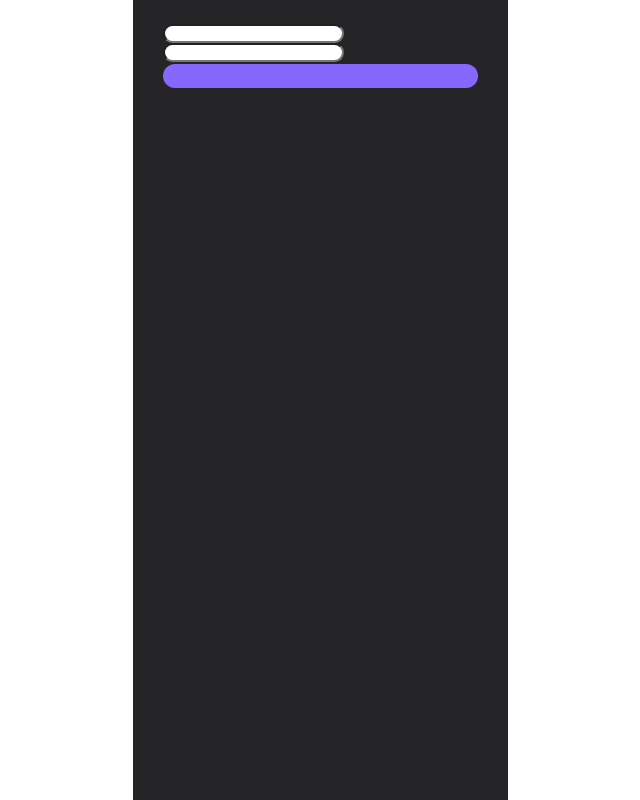
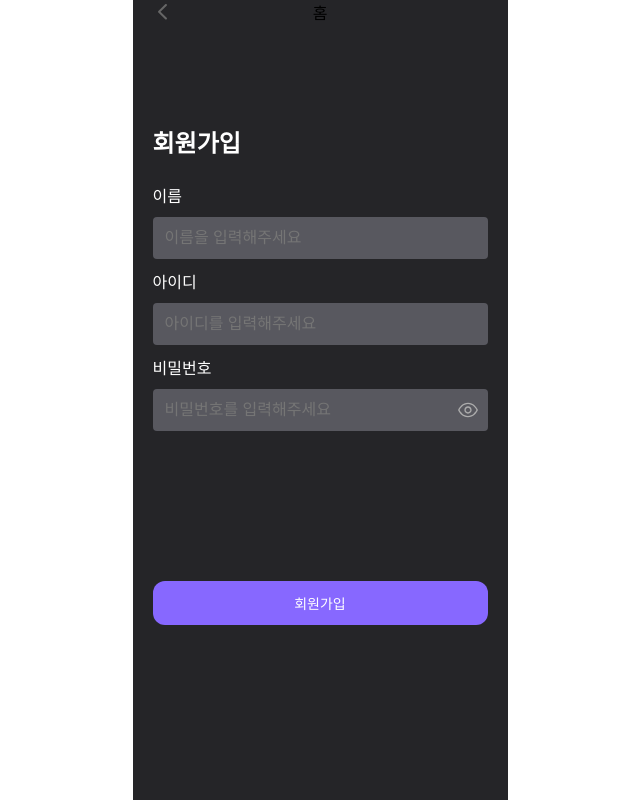
Before and after one commit to sanghyeonLee2/byebuy-frontend, a React (Vite) app: page /signup in a window 1280 px wide. Shown: the whole page, without its empty margins (320-960 px from the left). Built offline with nearby package versions, Linux system fonts and the light colour scheme.

Commit message:
feat: 회원가입 로직 구현현

```diff
--- a/src/App.jsx
+++ b/src/App.jsx
@@ -2,9 +2,9 @@ import { BrowserRouter, Routes, Route, Link } from 'react-router-dom';
 import HeaderNavigation from './components/HeaderNavigation';
 import Home from './pages/home/HomePage';
 import Example from './pages/example/Example123';
-import SignupPage from './pages/signup/signupPage';
 import SigninPage from './pages/signin/SigninPage';
-
+import AuthPage from './pages/auth/AuthPage';
+import SignupPage from './pages/signup/SignupPage';
 function App() {
   return (
     <BrowserRouter>
@@ -14,6 +14,7 @@ function App() {
         <Route path="/example" element={<Example />} />
         <Route path="/signup" element={<SignupPage />} />
         <Route path="/signin" element={<SigninPage />} />
+        <Route path="/auth" element={<AuthPage />} />
       </Routes>
     </BrowserRouter>
   );
--- a/src/commons/api/example.api.js
+++ b/src/commons/api/example.api.js
@@ -1,5 +1,9 @@
-import { Get, Post } from "../configs/http"
+import { Get, Post } from '../configs/http';
 
-export const getExample = async () =>  await Get('/example')
+export const getExample = async () => await Get('/example');
 
-export const postExample = async (data) => await Post('/example', data)
+export const postExample = async (data) => await Post('/example', data);
+
+export const Register = async (data) => await Post('/user/register', data);
+
+export const Login = async (data) => await Post('/user/login ', data);
--- a/src/commons/components/AuthInput.jsx
+++ b/src/commons/components/AuthInput.jsx
@@ -2,12 +2,12 @@ import React from 'react';
 import { Icon, Input, InputWrap, Label } from './AuthInput.style';
 import { iconMap } from '../../components/icons/iconMap';
 
-function AuthInput({ label, type, placeholder }) {
+function AuthInput({ label, type, placeholder, onChange, name }) {
   return (
     <>
       <Label>{label}</Label>
       <InputWrap>
-        <Input type={type} placeholder={placeholder} />
+        <Input type={type} placeholder={placeholder} onChange={onChange} name={name} />
         {type === 'password' && <Icon src={iconMap.check} alt="비밀번호 체크" />}
         {type === 'email' && <Icon src={iconMap.me} alt="아이디 체크" />}
       </InputWrap>
--- /dev/null
+++ b/src/pages/auth/AuthPage.jsx
@@ -0,0 +1,12 @@
+import React from 'react';
+import { Logo } from './AuthPage.style';
+
+function AuthPage(props) {
+  return (
+    <div>
+      <Logo />
+    </div>
+  );
+}
+
+export default AuthPage;
--- /dev/null
+++ b/src/pages/auth/AuthPage.style.js
@@ -0,0 +1,7 @@
+import styled from 'styled-components';
+
+export const Logo = styled.div`
+  width: 253px;
+  height: 253px;
+  background-color: #d9d9d9;
+`;
--- a/src/pages/signin/SigninPage.jsx
+++ b/src/pages/signin/SigninPage.jsx
@@ -1,25 +1,16 @@
-// LoginPage.js
 import React from 'react';
-import * as S from './SigninPage.style';
-import AuthInput from '../../commons/components/AuthInput';
-import useHeaderNavigation from '../../commons/hooks/useHeaderNavigation';
+import { SignupWrap } from './SigninPage.style';
 
-const SigninPage = () => {
-  useHeaderNavigation({
-    left: 'backArrow',
-    title: '홈',
-    right: 'empty',
-  });
+function SigninPage(props) {
   return (
-    <S.Container>
+    <SignupWrap>
       <form>
-        <S.Title>로그인</S.Title>
-        <AuthInput label={'로그인'} type={'text'} placeholder={'이름을 입력해주세요'} />
-        <AuthInput label={'아이디'} type={'email'} placeholder={'아이디를 입력해주세요'} />
-        <AuthInput label={'비밀번호'} type={'password'} placeholder={'비밀번호를 입력해주세요'} />
-        <button>로그인</button>
+        <input type="text" />
+        <input type="password" />
       </form>
-    </S.Container>
+      <button type="button"></button>
+    </SignupWrap>
   );
-};
+}
+
 export default SigninPage;
--- a/src/pages/signin/SigninPage.style.js
+++ b/src/pages/signin/SigninPage.style.js
@@ -1,16 +1,5 @@
 import styled from 'styled-components';
 
-// Styled Components
-export const Container = styled.div`
-  padding-top: 100px;
-  width: 100%;
-  min-height: 100vh;
-  button {
-    margin-top: 150px;
-  }
+export const SignupWrap = styled.div`
+  margin: 0 10px;
 `;
-
-export const Title = styled.h1`
-  font-size: 1.5rem;
-  margin-bottom: 1.5rem;
-`;
--- a/src/pages/signup/SignupPage.jsx
+++ b/src/pages/signup/SignupPage.jsx
@@ -1,16 +1,83 @@
-import React from 'react';
-import { SignupWrap } from './SignupPage.style';
+import React, { useState } from 'react';
+import * as S from './SignupPage.style';
+import AuthInput from '../../commons/components/AuthInput';
+import useHeaderNavigation from '../../commons/hooks/useHeaderNavigation';
+import { Register } from '../../commons/api/example.api';
+import { useNavigate } from 'react-router-dom';
 
-function SignupPage(props) {
+const SignupPage = () => {
+  const [formData, setFormData] = useState({
+    userId: '',
+    password: '',
+    name: '',
+  });
+  const navigate = useNavigate();
+
+  const handleChange = (e) => {
+    const { name, value } = e.target;
+    setFormData((prevData) => ({
+      ...prevData,
+      [name]: value,
+    }));
+  };
+
+  const handleSubmit = async (e) => {
+    e.preventDefault();
+
+    try {
+      const response = await Register(formData);
+      console.log(response);
+
+      if (response === '') {
+        alert('회원가입에 성공했습니다!');
+        navigate('/home');
+      } else {
+        alert('회원가입에 실패했습니다. 다시 시도해주세요.');
+      }
+    } catch (error) {
+      console.error('회원가입 실패', error);
+      alert('회원가입 중 오류가 발생했습니다. 다시 시도해주세요.');
+    }
+  };
+
+  useHeaderNavigation({
+    left: 'backArrow',
+    title: '홈',
+    right: 'empty',
+  });
+
   return (
-    <SignupWrap>
-      <form>
-        <input type="text" />
-        <input type="password" />
+    <S.Container>
+      <form onSubmit={handleSubmit}>
+        <S.Title>회원가입</S.Title>
+        <AuthInput
+          label={'이름'}
+          type={'text'}
+          placeholder={'이름을 입력해주세요'}
+          name="name"
+          value={formData.name}
+          onChange={handleChange}
+        />
+        <AuthInput
+          label={'아이디'}
+          type={'userId'}
+          placeholder={'아이디를 입력해주세요'}
+          name="userId"
+          value={formData.userId}
+          onChange={handleChange}
+        />
+        <AuthInput
+          label={'비밀번호'}
+          type={'password'}
+          placeholder={'비밀번호를 입력해주세요'}
+          name="password"
+          value={formData.password}
+          onChange={handleChange}
+        />
+        <button type="submit">회원가입</button>
       </form>
-      <button type="button"></button>
-    </SignupWrap>
+    </S.Container>
   );
-}
+};
 
 export default SignupPage;
--- a/src/pages/signup/SignupPage.style.js
+++ b/src/pages/signup/SignupPage.style.js
@@ -1,5 +1,16 @@
 import styled from 'styled-components';
 
-export const SignupWrap = styled.div`
-  margin: 0 10px;
+// Styled Components
+export const Container = styled.div`
+  padding-top: 100px;
+  width: 100%;
+
+  button {
+    margin-top: 150px;
+  }
 `;
+
+export const Title = styled.h1`
+  font-size: 1.5rem;
+  margin-bottom: 1.5rem;
+`;
--- a/src/styles/GlobalStyle.js
+++ b/src/styles/GlobalStyle.js
@@ -15,13 +15,13 @@ export const GlobalStyle = createGlobalStyle`
   body {
     // TODO: 폰트가 정해지면 적용 예정
     /* font-family:  */
-    height: 100vh;
+    height: 100%;
     margin: 0;
   }
  #root {
   margin: 0 auto;
   padding: 0 20px;
-  height: 100%;
+  min-height: 100vh;
   width: 375px;
   background-color: #252528;
  }
```
Also changed, not shown: 1 other file (tests, documents, lock files or other folders).
